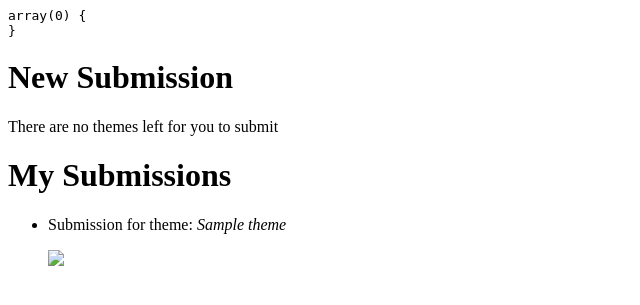
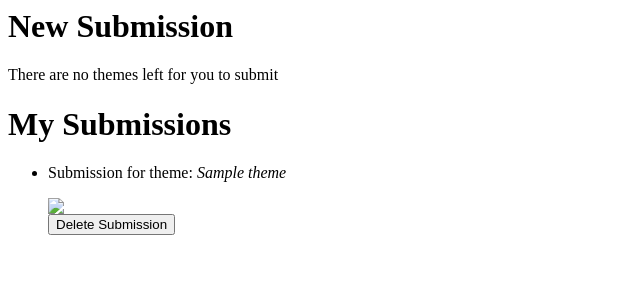
Before and after one commit to simonbrahan/ttk, a PHP site: page /submissions.php in a window 1280 px wide. Shown: the top 305 px of the page, without its empty margins (0-640 px from the left). Run offline with PHP 8.4, Linux system fonts and the light colour scheme; tables that the repository leaves empty hold one stand-in row (values such as "Sample post").

Commit message:
Submissions can be deleted

```diff
--- a/include.php
+++ b/include.php
@@ -31,6 +31,11 @@ function createSubmission(int $user_id, int $theme_id, string $url)
         'insert into submission (user_id, theme_id, url, created_at) values (?, ?, ?, ?)',
         [$user_id, $theme_id, $url, time()]
     );
+}
+
+function deleteSubmission(int $user_id, int $theme_id)
+{
+    runQuery('delete from submission where user_id = ? and theme_id = ?', [$user_id, $theme_id]);
 }
 
 function getSubmissionsForUser(int $user_id)
--- a/submissions.php
+++ b/submissions.php
@@ -7,7 +7,11 @@ $me = getAuthedUser();
 if (isset($_POST['new_submission'])) {
     $url = sendToImgur($_FILES['picture']['tmp_name']);
 
-    createSubmission(1, $_POST['theme'], $url);
+    createSubmission($me->id, $_POST['theme'], $url);
+}
+
+if (isset($_POST['delete_submission'])) {
+    deleteSubmission($me->id, $_POST['theme']);
 }
 
 $my_submissions = getSubmissionsForUser($me->id);
@@ -20,7 +24,6 @@ $my_unsubmitted_themes = getUnsubmittedThemesForUser($me->id);
         <title>My Submissions - Through The Keyhole</title>
     </head>
     <body>
-        <pre><?php var_dump($my_unsubmitted_themes) ?></pre>
         <h1>New Submission</h1>
         <?php if (empty($my_unsubmitted_themes)) : ?>
             <p>There are no themes left for you to submit</p>
@@ -47,6 +50,15 @@ $my_unsubmitted_themes = getUnsubmittedThemesForUser($me->id);
                     <p>Submission for theme: <em><?php e($submission->theme->name) ?></em></p>
                     <img src="<?php e($submission->url) ?>">
                 </li>
+                <form method="post">
+                    <input
+                        type="submit"
+                        name="delete_submission"
+                        value="Delete Submission"
+                        onClick="return confirm('Are you sure you want to delete this submission?')"
+                    >
+                    <input type="hidden" name="theme" value="<?php e($submission->theme->id) ?>">
+                </form>
             <?php endforeach ?>
             </ul>
         <?php endif ?>
```
